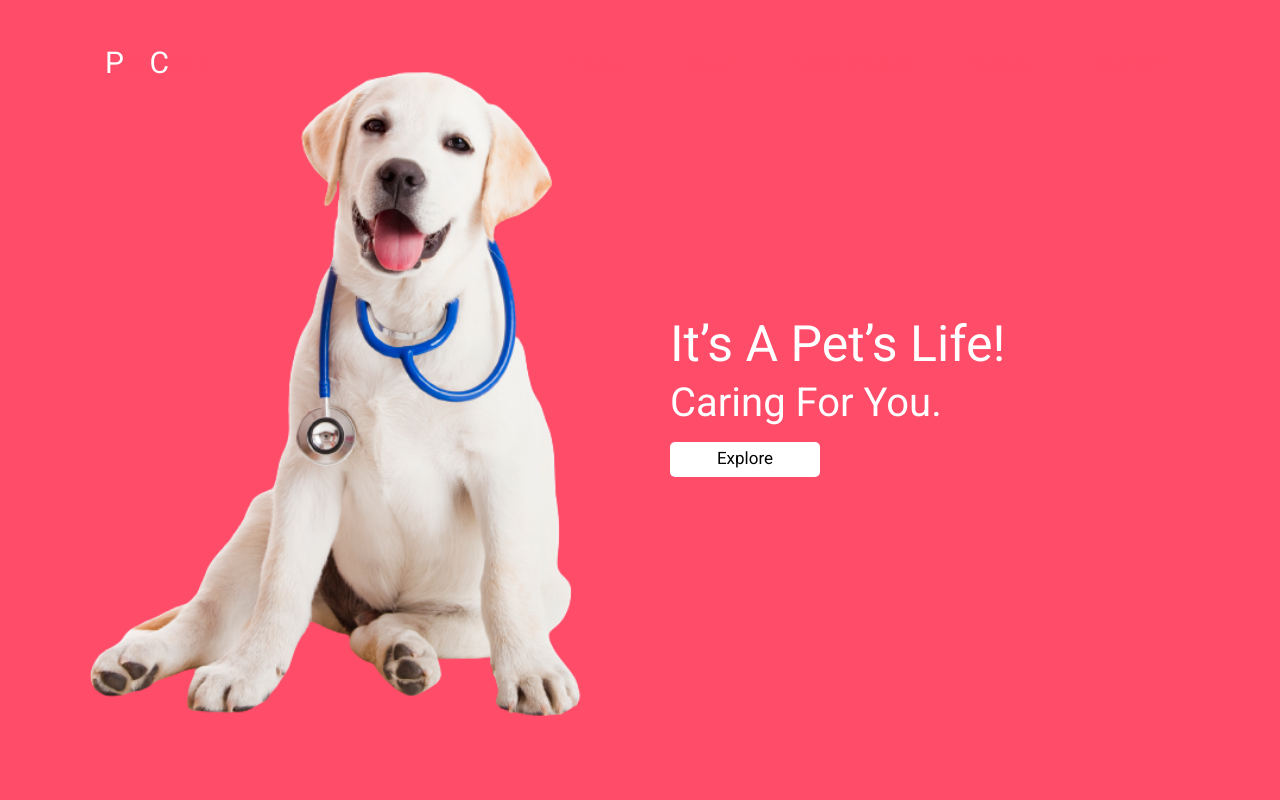
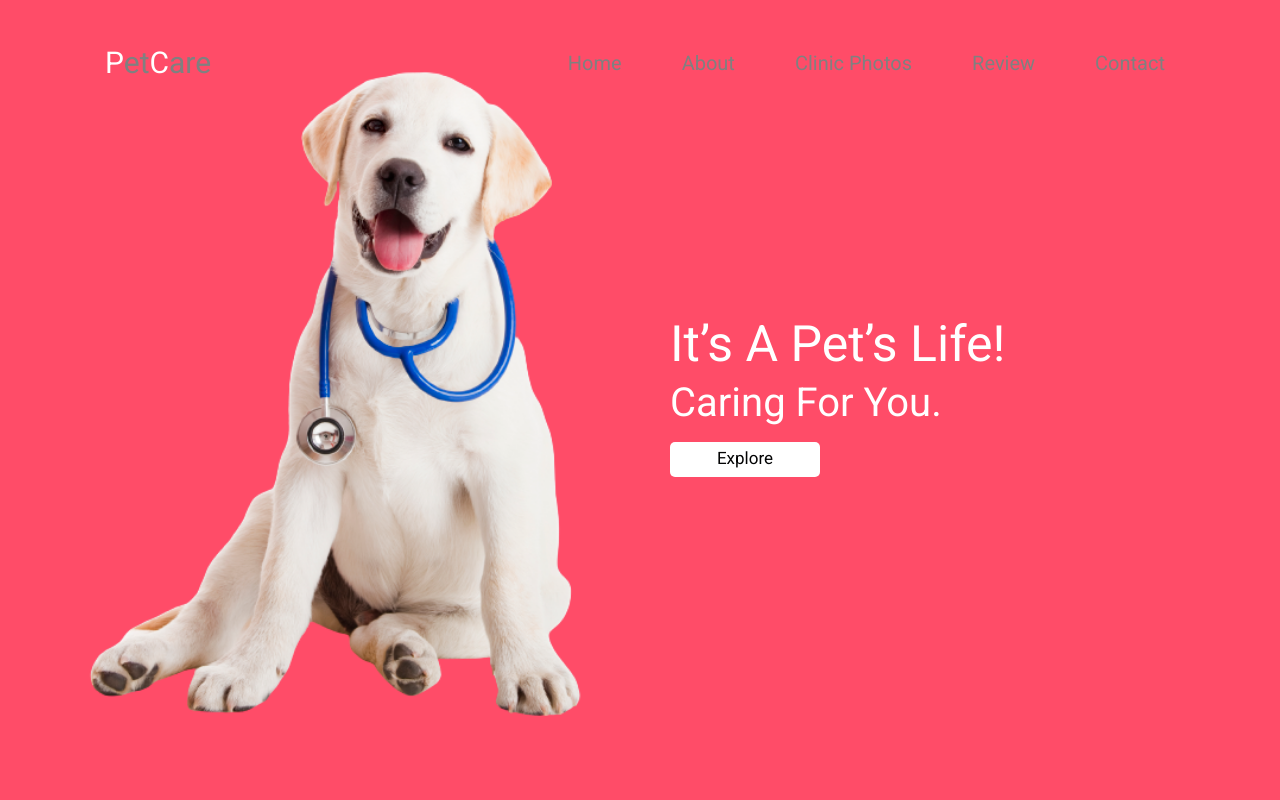
Before and after one commit to Ravi02RR/mozilla-task_round, a plain HTML site: page index.html in a window 1280 px wide. Shown: the top 800 px of the page. Drawn offline with nearby package versions, Linux system fonts and the light colour scheme.

Commit message:
header update

```diff
--- a/style.css
+++ b/style.css
@@ -231,7 +231,7 @@ header .container{
 }
 
 header a{
-  color:var(--pink);
+  color:grey;
   padding: 20px;
 }
 
```
